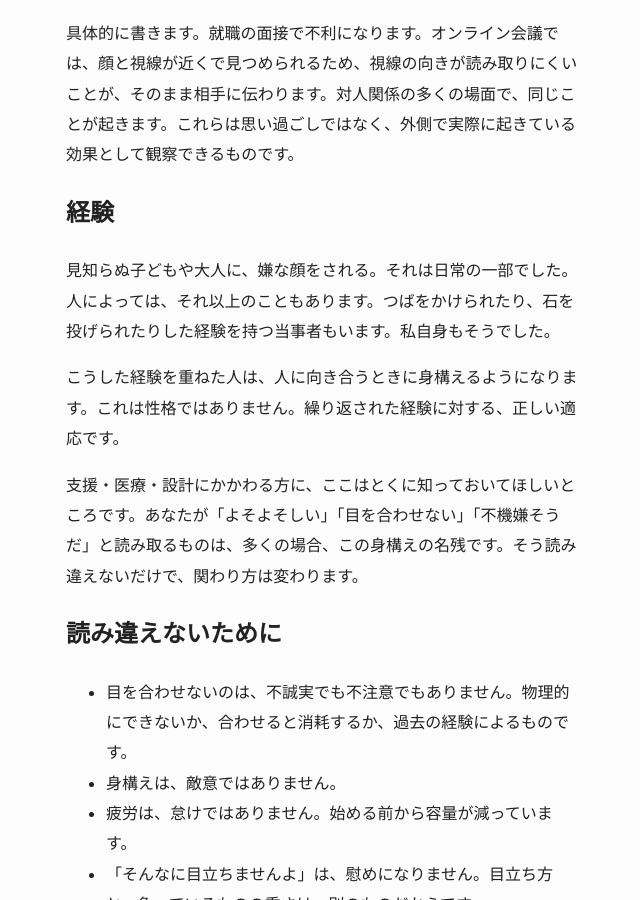
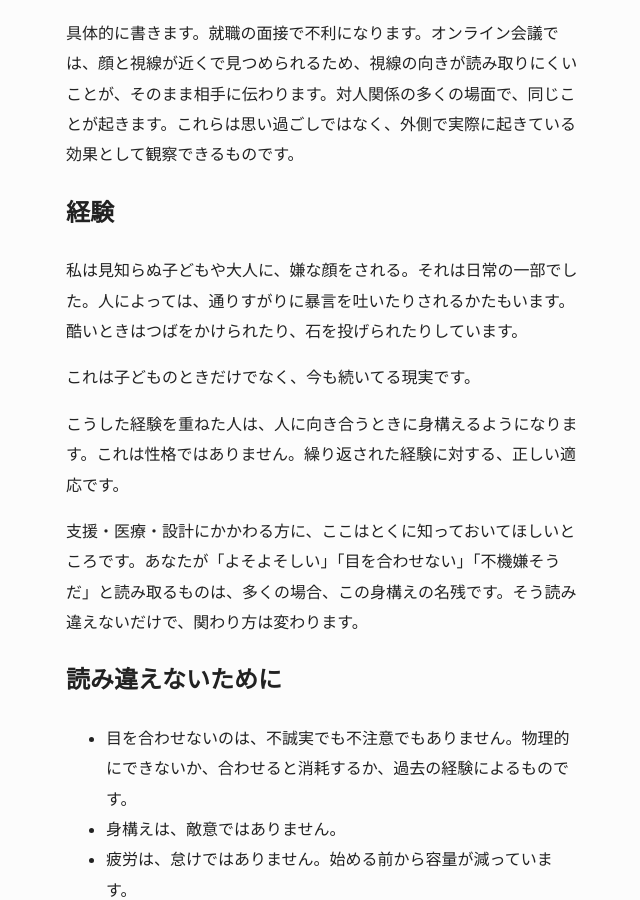
Before and after one commit to SilentMalachite/A11yLab, a Jekyll site: the page built from _visual/2026-07-29-esotropia-social.md, in a window 1280 px wide and 900 px high, scrolled down 2284 px. Shown: the whole window, without its empty margins (318-958 px from the left). Built offline with Jekyll 4.4.1, drawn with Linux system fonts in a browser that asks for light colours.

Commit message:
docs: 内斜視記事の経験の記述を当事者視点で加筆
Co-Authored-By: Claude Opus 5 (1M context) <noreply@anthropic.com>

```diff
--- a/_visual/2026-07-29-esotropia-social.md
+++ b/_visual/2026-07-29-esotropia-social.md
@@ -47,7 +47,9 @@ meta-description: 先天性内斜視の当事者による、社会的影響と
 
 ## 経験
 
-見知らぬ子どもや大人に、嫌な顔をされる。それは日常の一部でした。人によっては、それ以上のこともあります。つばをかけられたり、石を投げられたりした経験を持つ当事者もいます。私自身もそうでした。
+私は見知らぬ子どもや大人に、嫌な顔をされる。それは日常の一部でした。人によっては、通りすがりに暴言を吐いたりされるかたもいます。酷いときはつばをかけられたり、石を投げられたりしています。
+
+これは子どものときだけでなく、今も続いてる現実です。
 
 こうした経験を重ねた人は、人に向き合うときに身構えるようになります。これは性格ではありません。繰り返された経験に対する、正しい適応です。
 
```
